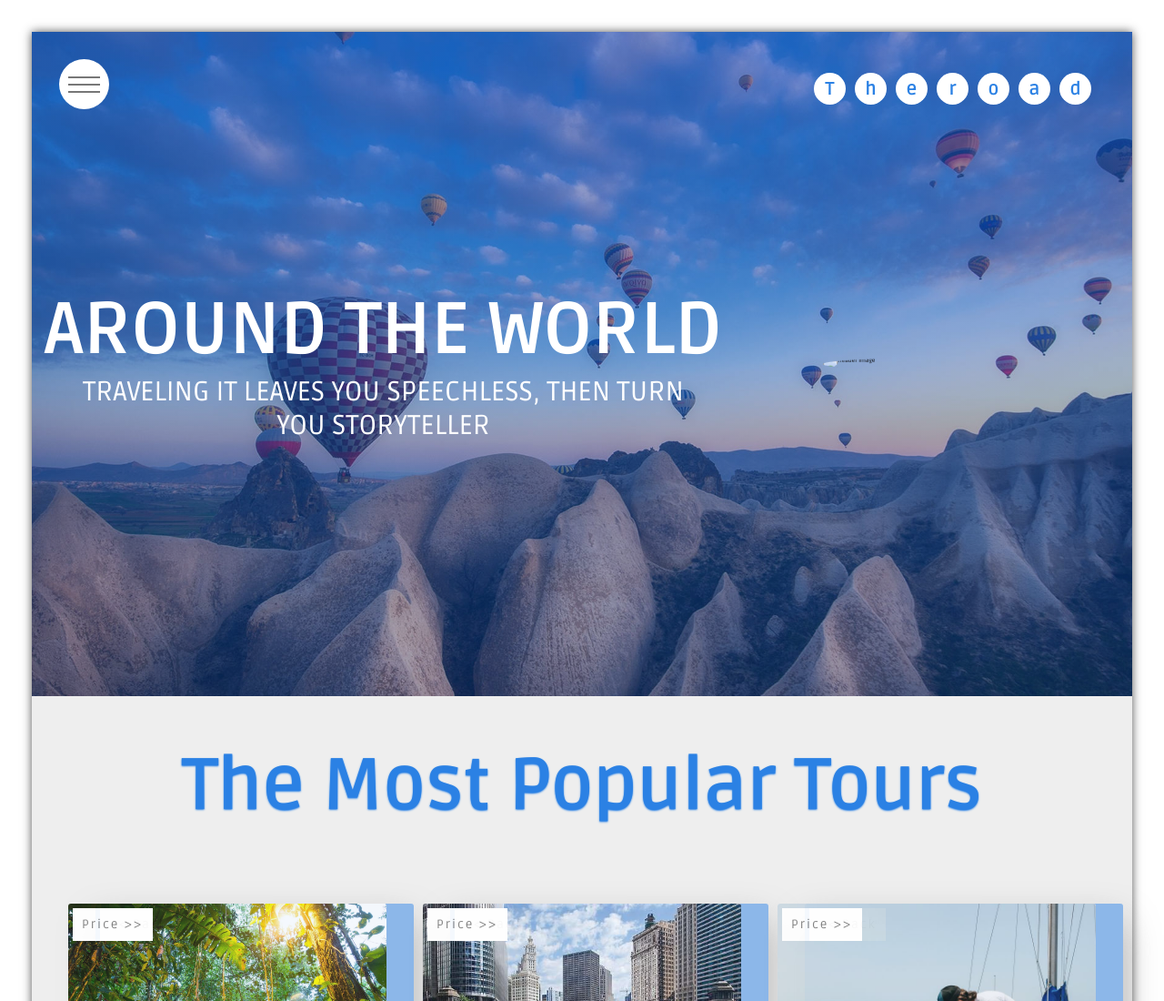
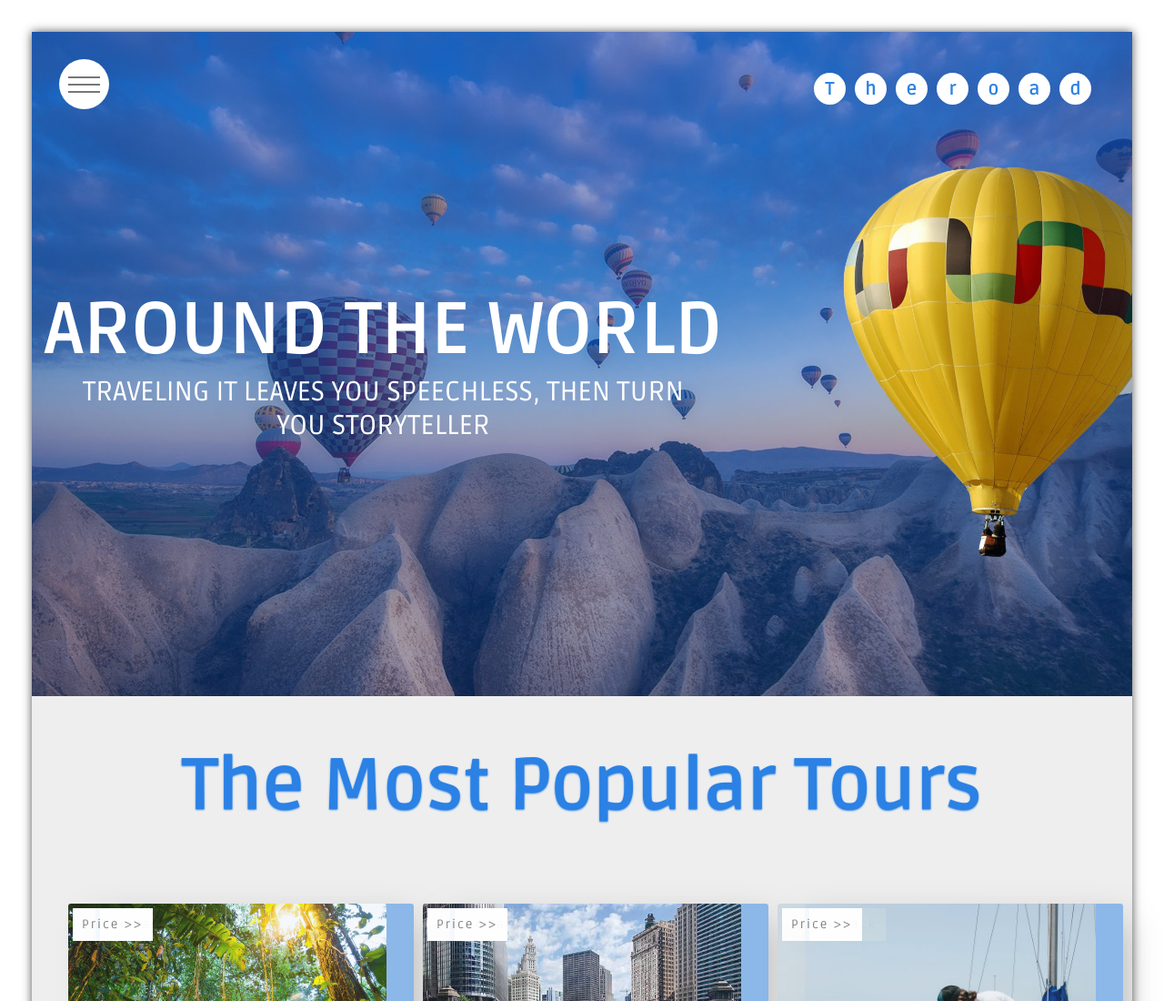
Before and after one commit to khadija12321/Animated-Responsive-Website, a plain HTML site: page index.html in a window 1280 px wide. Shown: the top 1100 px of the page at 91% size. Drawn offline with Linux system fonts and the light colour scheme; the site is published under a folder, as on GitHub Pages, so addresses that start at the root find nothing.

Commit message:
Update index.html

```diff
--- a/index.html
+++ b/index.html
@@ -56,7 +56,7 @@
           </p>
         </div>
         <img
-          src="/Assets/yellow-hot-air-balloon-transparent-png-1.png"
+          src="Assets/yellow-hot-air-balloon-transparent-png-1.png"
           alt="Header Image"
           class="header-img"
         />
```
